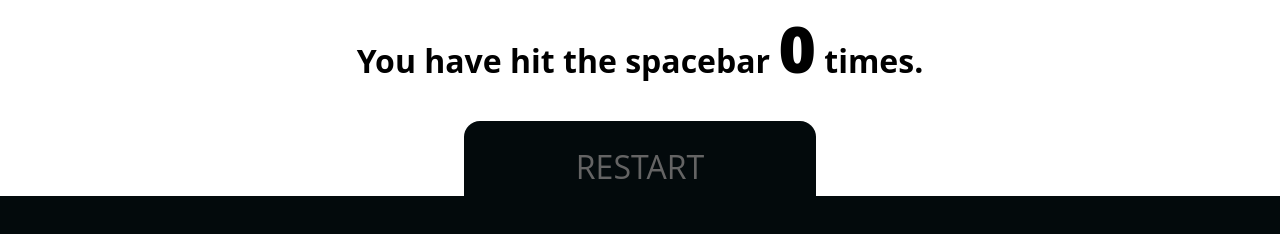
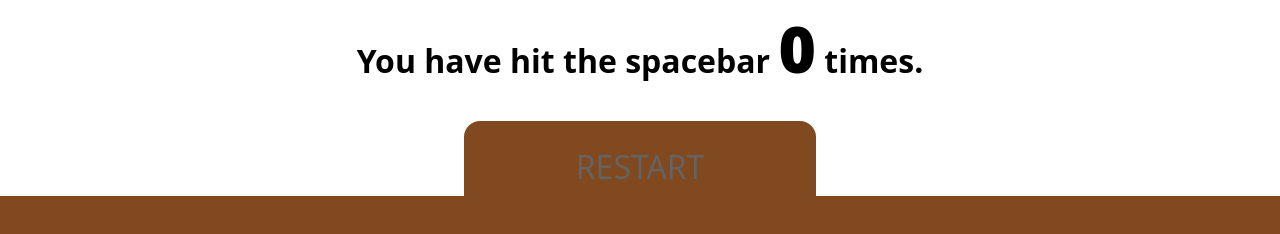
Before and after one commit to Possible-create/Possible-create.github.io, a plain HTML site: page index.html in a window 1280 px wide. Shown: the part 444-678 px from the top of the page. Drawn offline with Linux system fonts and the light colour scheme.

Commit message:
Update style.css

```diff
--- a/style.css
+++ b/style.css
@@ -21,7 +21,7 @@ body {
 			left: 0;
 			width: 100vw;
 			height: 20vh;
-			background: rgba(0,20,13,12);
+			background: rgba(129, 73, 31, 10);
 		}
 		#activity:after {
 			content: '';
@@ -30,7 +30,7 @@ body {
 			left: 0;
 			width: 100vw;
 			height: 20vh;
-			background: rgba(3,10,12, 10);
+			background: rgba(129, 73, 31, 10);
 		}
 
 		#result {
@@ -40,7 +40,7 @@ body {
 		.tryagain {
 		background-attachment: scroll;
 		background-clip: border-vox;
-		background-color: rgb(3, 10, 12);
+		background-color: rgb(129, 73, 31, 10);
 		background-image: none;
 		background-origin: padding-box;
 		background-size: auto;
```
